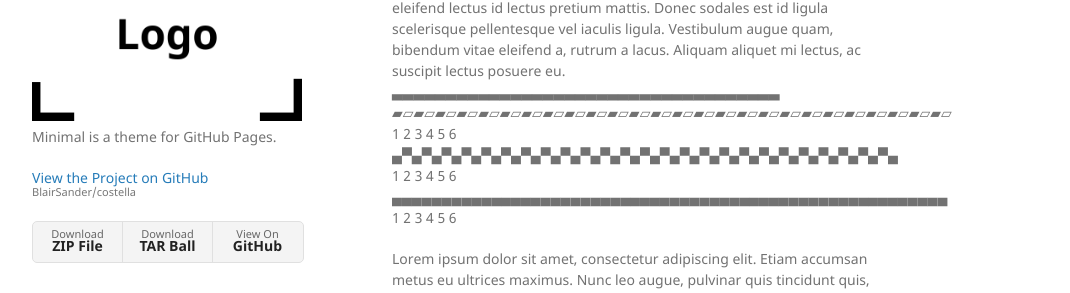
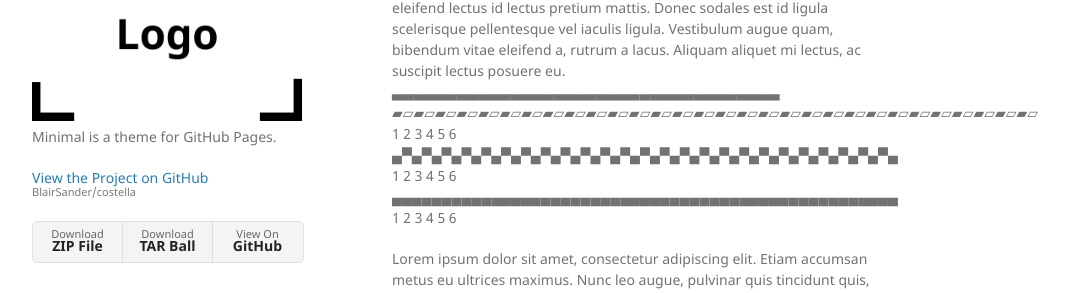
Before and after one commit to BlairSander/costella, a Jekyll site: the page built from relaciones.md, in a window 1280 px wide and 900 px high, scrolled down 551 px. Shown: the part 157-450 px from the top of the window, without its empty margins (178-1248 px from the left). Built offline with Jekyll 4.4.1, drawn with Linux system fonts in a browser that asks for light colours; our own code applies the rules of GitHub Pages for plain Markdown files.

```diff
--- a/relaciones.md
+++ b/relaciones.md
@@ -16,9 +16,9 @@ Lorem ipsum dolor sit amet, consectetur adipiscing elit. Etiam accumsan metus eu
 <br>ıllıllııllıllııllıllııllıllııllıllııllıllııllıllııllıllııllıllııllıllııllıllııllıllııllıllııllıllııllıllııllıllııllıllııllıllıllıllıllıllı
 Lorem ipsum dolor sit amet, consectetur adipiscing elit. Etiam accumsan metus eu ultrices maximus. Nunc leo augue, pulvinar quis tincidunt quis, sagittis ut nulla. In ac blandit libero, et semper eros. Fusce eu interdum dui, sed rhoncus nibh. Cras interdum malesuada velit, at auctor purus elementum aliquam. Aliquam id ornare sapien. Nam id efficitur velit. Mauris eleifend lectus id lectus pretium mattis. Donec sodales est id ligula scelerisque pellentesque vel iaculis ligula. Vestibulum augue quam, bibendum vitae eleifend a, rutrum a lacus. Aliquam aliquet mi lectus, ac suscipit lectus posuere eu.
 <br>▃▃▃▃▃▃▃▃▃▃▃▃▃▃▃▃▃▃▃▃▃▃▃▃▃▃▃▃▃▃▃▃▃▃▃▃
-<br>▰▱▰▱▰▱▰▱▰▱▰▱▰▱▰▱▰▱▰▱▰▱▰▱▰▱▰▱▰▱▰▱▰▱▰▱▰▱▰▱▰▱▰▱▰▱▰▱▰▱▰▱ 1 2 3 4 5 6
+<br>▰▱▰▱▰▱▰▱▰▱▰▱▰▱▰▱▰▱▰▱▰▱▰▱▰▱▰▱▰▱▰▱▰▱▰▱▰▱▰▱▰▱▰▱▰▱▰▱▰▱▰▱▰▱▰▱▰▱▰▱ 1 2 3 4 5 6
 <br>▄▀▄▀▄▀▄▀▄▀▄▀▄▀▄▀▄▀▄▀▄▀▄▀▄▀▄▀▄▀▄▀▄▀▄▀▄▀▄▀▄▀▄▀▄▀▄▀▄▀▄ 1 2 3 4 5 6
-<br>▄▄▄▄▄▄▄▄▄▄▄▄▄▄▄▄▄▄▄▄▄▄▄▄▄▄▄▄▄▄▄▄▄▄▄▄▄▄▄▄▄▄▄▄▄▄▄▄▄▄▄▄▄▄▄▄ 1 2 3 4 5 6
+<br>▄▄▄▄▄▄▄▄▄▄▄▄▄▄▄▄▄▄▄▄▄▄▄▄▄▄▄▄▄▄▄▄▄▄▄▄▄▄▄▄▄▄▄▄▄▄▄▄▄▄▄ 1 2 3 4 5 6
 
 Lorem ipsum dolor sit amet, consectetur adipiscing elit. Etiam accumsan metus eu ultrices maximus. Nunc leo augue, pulvinar quis tincidunt quis, sagittis ut nulla. In ac blandit libero, et semper eros. Fusce eu interdum dui, sed rhoncus nibh. Cras interdum malesuada velit, at auctor purus elementum aliquam. Aliquam id ornare sapien. Nam id efficitur velit. Mauris eleifend lectus id lectus pretium mattis. Donec sodales est id ligula scelerisque pellentesque vel iaculis ligula. Vestibulum augue quam, bibendum vitae eleifend a, rutrum a lacus. Aliquam aliquet mi lectus, ac suscipit lectus posuere eu.
 <br>▁▁▁▁▁▁▁▁▁▁▁▁▁▁▁▁▁▁▁▁▁▁▁▁▁▁▁▁▁▁▁▁▁▁▁▁▁▁▁▁▁▁▁▁▁▁▁▁▁▁▁▁▁▁▁▁▁▁▁▁
```
